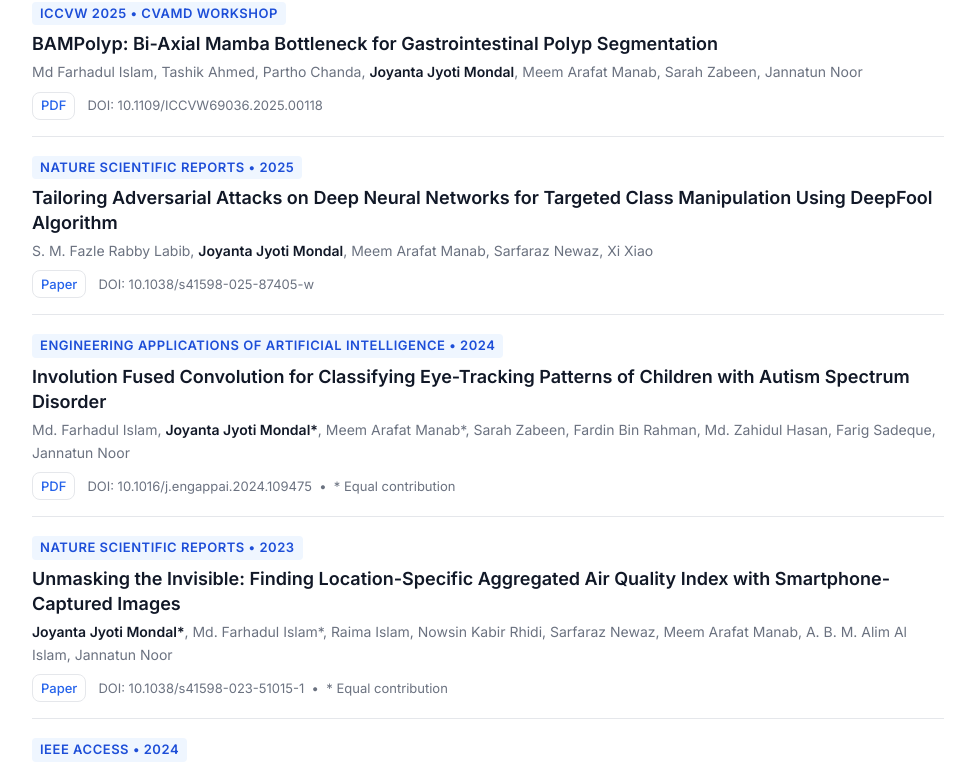
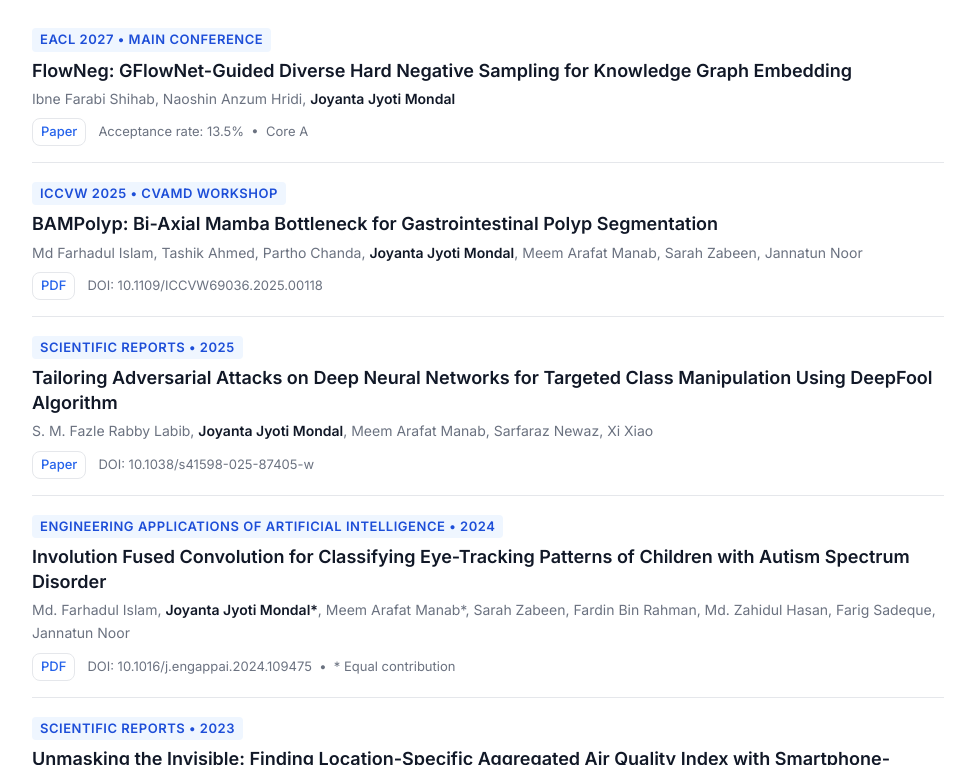
Before and after one commit to lepotatoguy/lepotatoguy.github.io, a plain HTML site: page index.html in a window 1280 px wide. Shown: the part 1357-2122 px from the top of the page, without its empty margins (152-1127 px from the left). Drawn offline with Linux system fonts and the light colour scheme; some icons are missing.

Commit message:
fix: update EACL publication details and journal names

```diff
--- a/index.html
+++ b/index.html
@@ -167,7 +167,7 @@
             <li class="news-item">
               <span class="news-date">Nov 2026</span>
               <span class="news-text"
-                ><span class="badge badge-paper">Paper</span><a href="https://arxiv.org/abs/2608.23849" target="_blank" rel="noreferrer">FlowNeg</a> accepted to the <b>Main Conference of EACL 2027 (Core A)</b>. </span
+                ><span class="badge badge-paper">Paper</span><a href="https://arxiv.org/abs/2608.23849" target="_blank" rel="noreferrer">FlowNeg</a> accepted to the <b>Main Conference of EACL 2027 (Core A; 13.5% acceptance rate)</b>. </span
               >
             </li>
             <li class="news-item">
@@ -272,7 +272,7 @@
                 <span class="news-text"
                   ><span class="badge badge-paper">Paper</span>Adversarial attacks
                   paper (ET DeepFool) accepted at
-                  <b>Nature Scientific Reports</b>.</span
+                  <b>Scientific Reports</b>.</span
                 >
               </li>
               <li class="news-item">
@@ -337,6 +337,19 @@
           </div>
 
           <div class="pub-list">
+          <article class="pub-card">
+            <div class="pub-venue eyebrow filled">EACL 2027 &bull; Main Conference</div>
+            <h3 class="pub-title">FlowNeg: GFlowNet-Guided Diverse Hard Negative Sampling for Knowledge Graph Embedding</h3>
+            <div class="pub-authors">
+              Ibne Farabi Shihab, Naoshin Anzum Hridi,
+              <strong>Joyanta Jyoti Mondal</strong>
+            </div>
+            <div class="pub-foot">
+              <a class="btn btn-sm pub-link" href="https://arxiv.org/abs/2608.23849" target="_blank" rel="noopener" aria-label="Paper: FlowNeg">Paper</a>
+              <div class="pub-note">Acceptance rate: 13.5% &nbsp;&bull;&nbsp; Core A</div>
+            </div>
+          </article>
+
             <article class="pub-card">
               <div class="pub-venue eyebrow filled">ICCVW 2025 &bull; CVAMD Workshop</div>
               <h3 class="pub-title">BAMPolyp: Bi-Axial Mamba Bottleneck for Gastrointestinal Polyp Segmentation</h3>
@@ -352,7 +365,7 @@
             </article>
 
             <article class="pub-card">
-              <div class="pub-venue eyebrow filled">Nature Scientific Reports &bull; 2025</div>
+              <div class="pub-venue eyebrow filled">Scientific Reports &bull; 2025</div>
               <h3 class="pub-title">Tailoring Adversarial Attacks on Deep Neural Networks for Targeted Class Manipulation Using DeepFool Algorithm</h3>
               <div class="pub-authors">
                 S. M. Fazle Rabby Labib, <strong>Joyanta Jyoti Mondal</strong>,
@@ -382,7 +395,7 @@
             </article>
 
             <article class="pub-card">
-              <div class="pub-venue eyebrow filled">Nature Scientific Reports &bull; 2023</div>
+              <div class="pub-venue eyebrow filled">Scientific Reports &bull; 2023</div>
               <h3 class="pub-title">Unmasking the Invisible: Finding Location-Specific Aggregated Air Quality Index with Smartphone-Captured Images</h3>
               <div class="pub-authors">
                 <strong>Joyanta Jyoti Mondal*</strong>, Md. Farhadul Islam*,
```
Also changed, not shown: research/index.html (+1 -1 lines).
